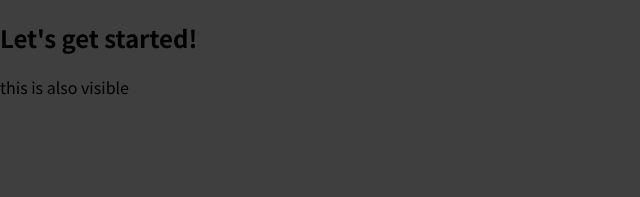
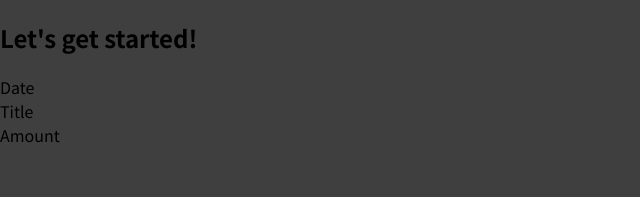
Before and after one commit to thenoiseinspace/food-delivery-app, a JavaScript app: page / in a window 1280 px wide. Shown: the top 197 px of the page, without its empty margins (0-640 px from the left). Built offline with nearby package versions, Linux system fonts and the light colour scheme.

Commit message:
adding expense item inital

```diff
--- a/src/App.js
+++ b/src/App.js
@@ -1,8 +1,10 @@
+import ExpenseItem from "./components/ExpenseItem";
+
 function App() {
   return (
     <div>
       <h2>Let's get started!</h2>
-      <p>this is also visible</p>
+      <ExpenseItem></ExpenseItem>
     </div>
   );
 }
--- /dev/null
+++ b/src/components/ExpenseItem.js
@@ -0,0 +1,11 @@
+function ExpenseItem() {
+  return (
+    <div>
+      <div>Date</div>
+      <div>Title</div>
+      <div>Amount</div>
+    </div>
+  );
+}
+
+export default ExpenseItem;
```
